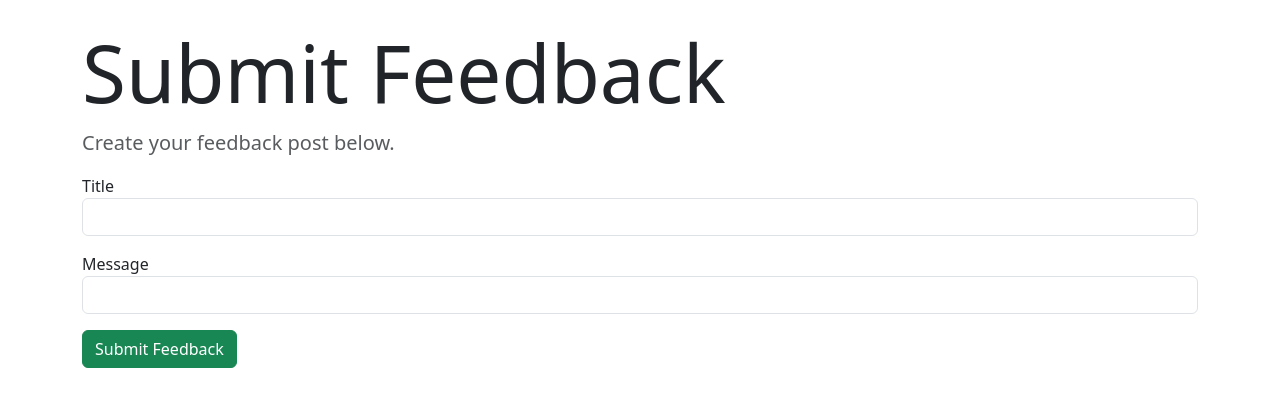
After one commit to lcarinad/feedback-exercise, a Flask app: page /feedback in a window 1280 px wide. The commit adds this page. Shown: the top 407 px of the page. Run offline with Flask 3, Linux system fonts and the light colour scheme; the visitor is signed in with stand-in values (Sample User, id 1); some libraries are stand-ins or nearby versions.

Commit message:
post routes added

```diff
--- a/app.py
+++ b/app.py
@@ -1,7 +1,7 @@
-from flask import Flask, render_template, redirect, session, flash
+from flask import Flask, render_template, redirect, session, flash, url_for
 # from flask_debugtoolbar import DebugToolbarExtension
-from models import connect_db, db, User
-from forms import UserForm, LoginForm
+from models import connect_db, db, User, Feedback
+from forms import UserForm, LoginForm, FeedbackForm
 from sqlalchemy.exc import IntegrityError
 
 app = Flask(__name__)
@@ -42,16 +42,6 @@ def register_user():
 
     return render_template("register.html", form = form)
 
-@app.route(f"/users/<username>")
-def show_user(username):
-    if 'user' not in session:
-        flash("Please login first!", "danger")
-        return redirect('/')
-    else:
-        user = User.query.get_or_404(username)
-
-    return render_template('user.html', user = user)
-
 @app.route('/login', methods = ['GET', 'POST'])
 def login_user():
     form = LoginForm()
@@ -67,6 +57,67 @@ def login_user():
 
     return render_template('login.html', form = form)
 
+@app.route("/users/<username>")
+def show_user(username):
+    if 'user' not in session:
+        flash("Please login first!", "danger")
+        return redirect('/')
+    else:
+        user = User.query.get_or_404(username)
+        feedback = Feedback.query.filter(Feedback.username == session['user'])
+        return render_template('user.html', user = user, feedback = feedback)
+
+@app.route("/feedback", methods=['POST', 'GET'])
+def submit_feedbackform():
+    if "user" not in session:
+        flash('Please login first!', "danger")
+        return redirect('/register')
+
+    user = User.query.filter_by(username=session['user']).first()
+    form = FeedbackForm()
+
+    if form.validate_on_submit():
+        title = form.title.data
+        content = form.content.data
+        new_feedback = Feedback(title = title, content = content, user = user)
+        db.session.add(new_feedback)
+        db.session.commit()
+        flash ("Feedback created!", "success")
+        return redirect(url_for('show_user', username=user.username))
+    return render_template('feedback.html', form = form, user= user)
+
+
+@app.route("/feedback/<int:id>/edit", methods=['GET', 'POST'])
+def edit_feedback(id):
+    if "user" not in session:
+        flash('Please login first!', "danger")
+        return redirect('/register')
+    feedback = Feedback.query.get_or_404(id)
+    user = feedback.user
+    form = FeedbackForm(obj=feedback)
+    if form.validate_on_submit():
+        feedback.title = form.title.data
+        feedback.content = form.content.data
+        db.session.commit()
+        flash("You updated your feedback!", "success")
+        return redirect(url_for('show_user', username=user.username))
+
+    return render_template('feedback_edit_form.html', user = user, feedback = feedback, form = form)
+
+@app.route("/feedback/<int:id>/delete", methods=['GET','POST'])
+def delete_feedback(id):
+    if "user" not in session:
+        flash('Please login first!', "danger")
+        return redirect('/register')
+
+    feedback = Feedback.query.get_or_404(id)
+    user = feedback.user
+    if user.username == session['user']:
+        db.session.delete(feedback)
+        db.session.commit()
+        flash("You deleted your feedback!", "warning")
+        return redirect(f"/users/{user.username}")
+
 @app.route('/logout')
 def logout_user():
     session.pop('user')
--- a/forms.py
+++ b/forms.py
@@ -13,3 +13,7 @@ class UserForm(FlaskForm):
 class LoginForm(FlaskForm):
     username = StringField("Username", validators=[InputRequired()])
     password = PasswordField("Password", validators=[InputRequired()])
+
+class FeedbackForm(FlaskForm):
+    title= StringField("Title", validators=[InputRequired(), Length(max=100)])
+    content = StringField("Message", validators=[InputRequired()])
--- a/seed.py
+++ b/seed.py
@@ -1,4 +1,4 @@
-from models import User, db, bcrypt
+from models import User, db, bcrypt, Feedback
 from app import app
 
 # Drop and recreate the database
@@ -20,3 +20,7 @@ db.session.add_all([user1, user2, user3])
 
 # Commit the changes
 db.session.commit()
+
+feedback1= Feedback(title='First Post', content="This is my first post!", username = user1)
+feedback2= Feedback(title='Second Post', content="Oh hi again! This is my second post!", username = user1)
+feedback3=Feedback(title='Events Today?', content="Does anyone know of anything cool happening today in town?", username = user2)
--- a/templates/base.html
+++ b/templates/base.html
@@ -11,6 +11,9 @@
       rel="stylesheet"
       integrity="sha384-T3c6CoIi6uLrA9TneNEoa7RxnatzjcDSCmG1MXxSR1GAsXEV/Dwwykc2MPK8M2HN"
       crossorigin="anonymous" />
+    <script
+      src="https://kit.fontawesome.com/bc9c64e435.js"
+      crossorigin="anonymous"></script>
   </head>
 
   <body>
--- /dev/null
+++ b/templates/feedback.html
@@ -0,0 +1,23 @@
+{% extends 'base.html' %} {% block content %}
+
+<h1 class="display-1">Submit Feedback</h1>
+<p class="lead text-muted">Create your feedback post below.</p>
+
+<form method="post">
+  {{ form.hidden_tag() }} {% for field in form if field.widget.input_type !=
+  'hidden' %}
+  <p>
+    {{ field.label }} {{ field(class_="form-control") }} {% for error in
+    field.errors %}
+    <span class="form-text text-danger">{{ error }}</span>
+    {% endfor %}
+  </p>
+  {% endfor %}
+
+  <button
+    class="btn btn-success"
+    type="submit">
+    Submit Feedback
+  </button>
+</form>
+{% endblock %}
```
Also changed, not shown: models.py (+15 -0 lines), templates/feedback_edit_form.html (added, +25 -0 lines), templates/user.html (+20 -0 lines).
